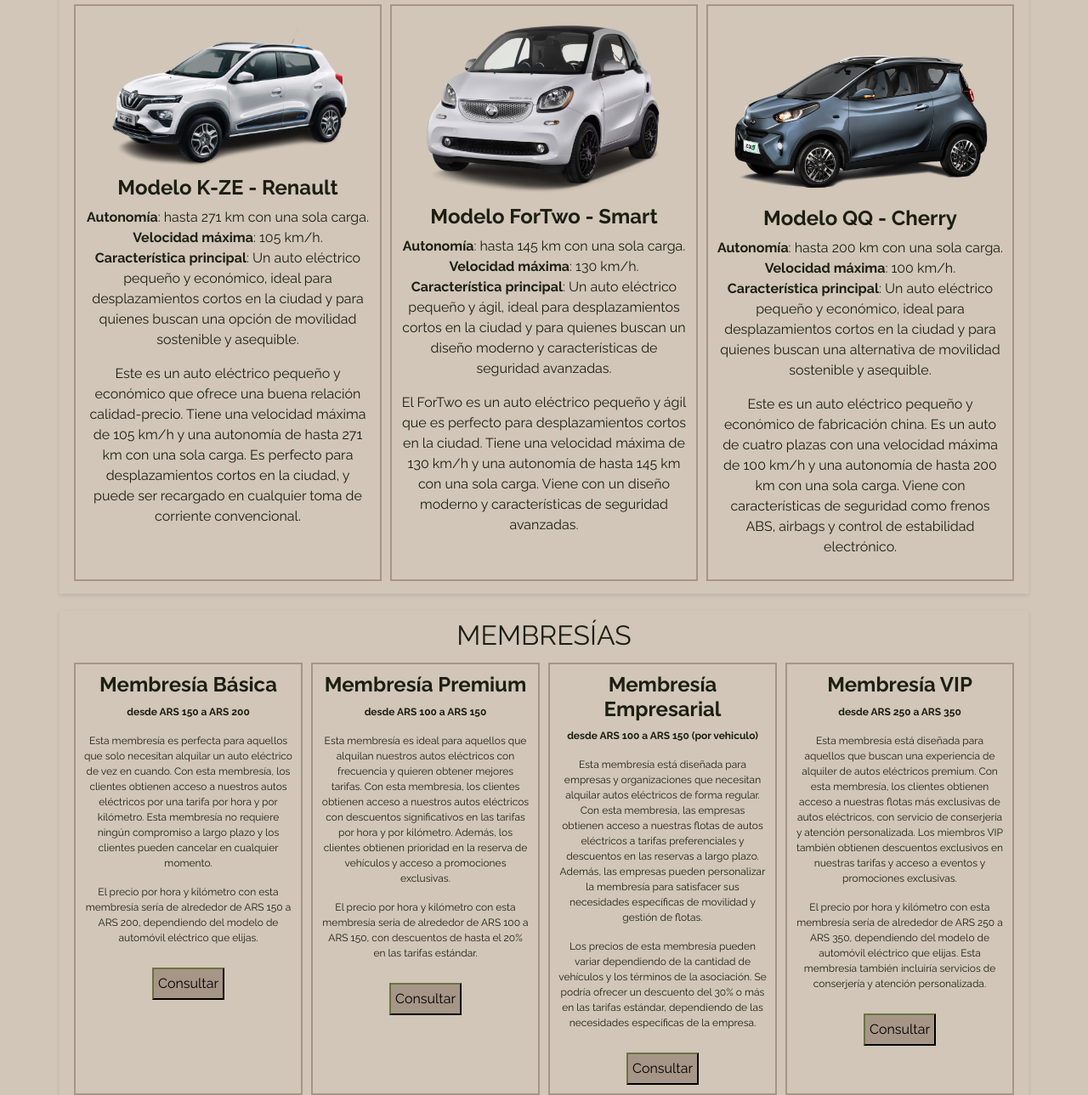
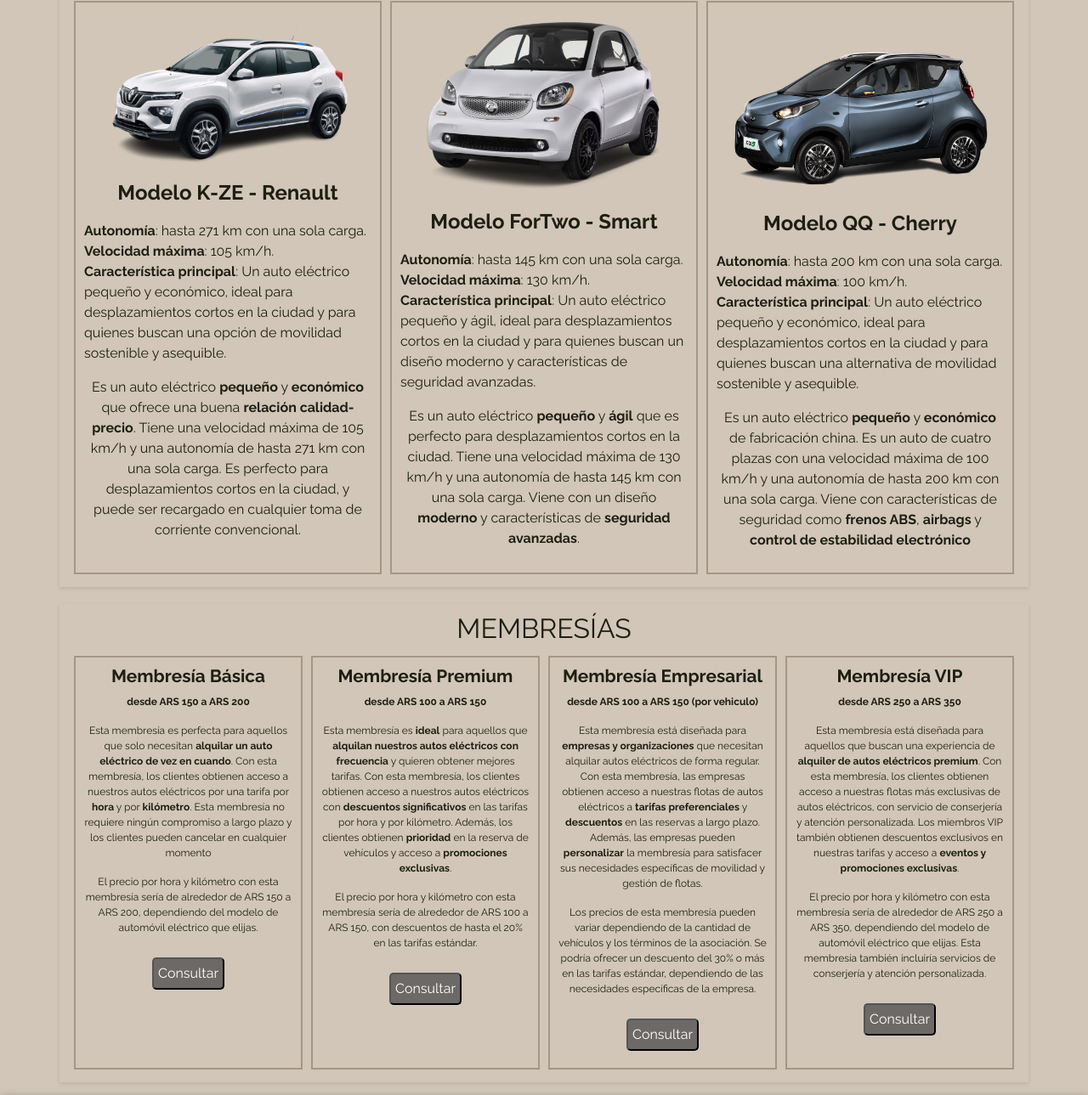
Before and after one commit to FranciscoCuminiLondero/PF-CuminiLondero, a plain HTML site: page pages/products.html in a window 1280 px wide. Shown: the part 1505-2794 px from the top of the page at 85% size. Drawn offline with nearby package versions, Linux system fonts and the light colour scheme.

Commit message:
Modificación de la página Productos

```diff
--- a/pages/products.html
+++ b/pages/products.html
@@ -62,7 +62,7 @@
                     <li><span>Velocidad máxima</span>: 125 km/h.</li>
                     <li><span>Característica principal</span>: Ideal para desplazamientos cortos en la ciudad, gracias a su tamaño pequeño y económico.</li>
                 </ul>
-                <p>Este es un auto eléctrico pequeño y económico que se destaca por su bajo costo y su buena relación calidad-precio. Tiene una velocidad máxima de 125 km/h y una autonomía de hasta 230 km con una sola carga. Es perfecto para desplazamientos cortos en la ciudad, y puede ser recargado en cualquier toma de corriente convencional.</p>
+                <p>Es un auto eléctrico <strong>pequeño</strong> y <strong>económico</strong> que se destaca por su <strong>bajo costo</strong> y su <strong>buena relación calidad-precio</strong>. Tiene una velocidad máxima de 125 km/h y una autonomía de hasta 230 km con una sola carga. Es perfecto para desplazamientos cortos en la ciudad, y puede ser recargado en cualquier toma de corriente convencional.</p>
             </article>
             <article >
                 <img class="img-fluid" src="../img/car-models/nissan-leaf.png" alt="Auto eléctrico marca Nissan modelo Leaf">
@@ -72,7 +72,7 @@
                     <li><span>Velocidad máxima</span>: 150 km/h.</li>
                     <li><span>Característica principal</span>: Un auto compacto con una buena autonomía, ideal para quienes buscan una alternativa eléctrica a los vehículos convencionales para uso diario.</li>
                 </ul>
-                <p>El Leaf es uno de los autos eléctricos más populares y reconocidos en el mercado. Es un auto compacto de cinco plazas con una velocidad máxima de 150 km/h y una autonomía de hasta 385 km con una sola carga. Viene con características de seguridad avanzadas y una variedad de opciones de carga.</p>
+                <p>Es uno de los autos eléctricos más <strong>populares</strong> y <strong>reconocidos</strong> en el mercado. Es un auto <strong>compacto</strong> de cinco plazas con una velocidad máxima de 150 km/h y una autonomía de hasta 385 km con una sola carga. Viene con características de <strong>seguridad avanzadas</strong> y una variedad de opciones de carga.</p>
             </article>
             <article>
                 <img class="img-fluid" src="../img/car-models/peugeot-e-208.png" alt="Auto eléctrico marca Peugeot modelo E-208">
@@ -82,7 +82,7 @@
                     <li><span>Velocidad máxima</span>: 150 km/h.</li>
                     <li><span>Característica principal</span>: Un auto eléctrico compacto y elegante, perfecto para desplazamientos cortos en la ciudad y para quienes buscan un diseño moderno y tecnológico.</li>
                 </ul>
-                <p>Este es un auto eléctrico compacto y elegante que ofrece una buena relación entre rendimiento y precio. Tiene una velocidad máxima de 150 km/h y una autonomía de hasta 340 km con una sola carga. Viene con un interior moderno y tecnológico y características de seguridad avanzadas.</p>
+                <p>Es un auto eléctrico <strong>compacto</strong> y <strong>elegante</strong> que ofrece una buena relación entre <strong>rendimiento</strong> y <strong>precio</strong>. Tiene una velocidad máxima de 150 km/h y una autonomía de hasta 340 km con una sola carga. Viene con un interior <strong>moderno</strong> y <strong>tecnológico</strong> y características de <strong>seguridad avanzadas</strong>.</p>
             </article>
             <article id="products2">
                 <img class="img-fluid" src="../img/car-models/renault-k-ze.png" alt="Auto eléctrico marca Renault modelo K-ZE">
@@ -92,7 +92,7 @@
                     <li><span>Velocidad máxima</span>: 105 km/h.</li>
                     <li><span>Característica principal</span>: Un auto eléctrico pequeño y económico, ideal para desplazamientos cortos en la ciudad y para quienes buscan una opción de movilidad sostenible y asequible.</li>
                 </ul>
-                <p>Este es un auto eléctrico pequeño y económico que ofrece una buena relación calidad-precio. Tiene una velocidad máxima de 105 km/h y una autonomía de hasta 271 km con una sola carga. Es perfecto para desplazamientos cortos en la ciudad, y puede ser recargado en cualquier toma de corriente convencional.</p>
+                <p>Es un auto eléctrico <strong>pequeño</strong> y <strong>económico</strong> que ofrece una buena <strong>relación calidad-precio</strong>. Tiene una velocidad máxima de 105 km/h y una autonomía de hasta 271 km con una sola carga. Es perfecto para desplazamientos cortos en la ciudad, y puede ser recargado en cualquier toma de corriente convencional.</p>
             </article>
             <article>
                 <img class="img-fluid" src="../img/car-models/smart-fortwo.png" alt="Auto eléctrico marca Smart modelo ForTwo">
@@ -102,7 +102,7 @@
                     <li><span>Velocidad máxima</span>: 130 km/h.</li>
                     <li><span>Característica principal</span>: Un auto eléctrico pequeño y ágil, ideal para desplazamientos cortos en la ciudad y para quienes buscan un diseño moderno y características de seguridad avanzadas.</li>
                 </ul>
-                <p>El ForTwo es un auto eléctrico pequeño y ágil que es perfecto para desplazamientos cortos en la ciudad. Tiene una velocidad máxima de 130 km/h y una autonomía de hasta 145 km con una sola carga. Viene con un diseño moderno y características de seguridad avanzadas.</p>
+                <p>Es un auto eléctrico <strong>pequeño</strong> y <strong>ágil</strong> que es perfecto para desplazamientos cortos en la ciudad. Tiene una velocidad máxima de 130 km/h y una autonomía de hasta 145 km con una sola carga. Viene con un diseño <strong>moderno</strong> y características de <strong>seguridad avanzadas</strong>.</p>
             </article>
             <article>
                 <img class="img-fluid" src="../img/car-models/icar-cherry-qq.png" alt="Auto eléctrico marca Chery modelo QQ">
@@ -112,7 +112,7 @@
                     <li><span>Velocidad máxima</span>: 100 km/h.</li>
                     <li><span>Característica principal</span>: Un auto eléctrico pequeño y económico, ideal para desplazamientos cortos en la ciudad y para quienes buscan una alternativa de movilidad sostenible y asequible.</li>
                 </ul>
-                <p>Este es un auto eléctrico pequeño y económico de fabricación china. Es un auto de cuatro plazas con una velocidad máxima de 100 km/h y una autonomía de hasta 200 km con una sola carga. Viene con características de seguridad como frenos ABS, airbags y control de estabilidad electrónico.</p>
+                <p>Es un auto eléctrico <strong>pequeño</strong> y <strong>económico</strong> de fabricación china. Es un auto de cuatro plazas con una velocidad máxima de 100 km/h y una autonomía de hasta 200 km con una sola carga. Viene con características de seguridad como <strong>frenos ABS</strong>, <strong>airbags</strong> y <strong>control de estabilidad electrónico</strong></p>
             </article>
         </section>
     </main>
@@ -125,28 +125,28 @@
             <article>
                 <h3>Membresía Básica</h3>
                 <p><span>desde ARS 150 a ARS 200</span></p>
-                <p>Esta membresía es perfecta para aquellos que solo necesitan alquilar un auto eléctrico de vez en cuando. Con esta membresía, los clientes obtienen acceso a nuestros autos eléctricos por una tarifa por hora y por kilómetro. Esta membresía no requiere ningún compromiso a largo plazo y los clientes pueden cancelar en cualquier momento.</p>
+                <p>Esta membresía es perfecta para aquellos que solo necesitan <strong>alquilar un auto eléctrico de vez en cuando</strong>. Con esta membresía, los clientes obtienen acceso a nuestros autos eléctricos por una tarifa por <strong>hora</strong> y por <strong>kilómetro</strong>. Esta membresía no requiere ningún compromiso a largo plazo y los clientes pueden cancelar en cualquier momento</p>
                 <p>El precio por hora y kilómetro con esta membresía sería de alrededor de ARS 150 a ARS 200, dependiendo del modelo de automóvil eléctrico que elijas.</p>
                 <a href="./contact.html#form"><input type="button" value="Consultar"></a>
             </article>
             <article>
                 <h3>Membresía Premium</h3>
                 <p><span>desde ARS 100 a ARS 150</span></p>
-                <p>Esta membresía es ideal para aquellos que alquilan nuestros autos eléctricos con frecuencia y quieren obtener mejores tarifas. Con esta membresía, los clientes obtienen acceso a nuestros autos eléctricos con descuentos significativos en las tarifas por hora y por kilómetro. Además, los clientes obtienen prioridad en la reserva de vehículos y acceso a promociones exclusivas.</p>
+                <p>Esta membresía es <strong>ideal</strong> para aquellos que <strong>alquilan nuestros autos eléctricos con frecuencia</strong> y quieren obtener mejores tarifas. Con esta membresía, los clientes obtienen acceso a nuestros autos eléctricos con <strong>descuentos significativos</strong> en las tarifas por hora y por kilómetro. Además, los clientes obtienen <strong>prioridad</strong> en la reserva de vehículos y acceso a <strong>promociones exclusivas</strong>.</p>
                 <p>El precio por hora y kilómetro con esta membresía sería de alrededor de ARS 100 a ARS 150, con descuentos de hasta el 20% en las tarifas estándar.</p>
                 <a href="./contact.html#form"><input type="button" value="Consultar"></a>
             </article>
             <article>
                 <h3>Membresía Empresarial</h3>
                 <p><span>desde ARS 100 a ARS 150 (por vehiculo)</span></p>
-                <p>Esta membresía está diseñada para empresas y organizaciones que necesitan alquilar autos eléctricos de forma regular. Con esta membresía, las empresas obtienen acceso a nuestras flotas de autos eléctricos a tarifas preferenciales y descuentos en las reservas a largo plazo. Además, las empresas pueden personalizar la membresía para satisfacer sus necesidades específicas de movilidad y gestión de flotas.</p>
+                <p>Esta membresía está diseñada para <strong>empresas y organizaciones</strong> que necesitan alquilar autos eléctricos de forma regular. Con esta membresía, las empresas obtienen acceso a nuestras flotas de autos eléctricos a <strong>tarifas preferenciales</strong> y <strong>descuentos</strong> en las reservas a largo plazo. Además, las empresas pueden <strong>personalizar</strong> la membresía para satisfacer sus necesidades específicas de movilidad y gestión de flotas.</p>
                 <p>Los precios de esta membresía pueden variar dependiendo de la cantidad de vehículos y los términos de la asociación. Se podría ofrecer un descuento del 30% o más en las tarifas estándar, dependiendo de las necesidades específicas de la empresa.</p>
                 <a href="./contact.html#form"><input type="button" value="Consultar"></a>
             </article>
             <article>
                 <h3>Membresía VIP</h3>
                 <p><span>desde ARS 250 a ARS 350</span></p>
-                <p>Esta membresía está diseñada para aquellos que buscan una experiencia de alquiler de autos eléctricos premium. Con esta membresía, los clientes obtienen acceso a nuestras flotas más exclusivas de autos eléctricos, con servicio de conserjería y atención personalizada. Los miembros VIP también obtienen descuentos exclusivos en nuestras tarifas y acceso a eventos y promociones exclusivas.</p>
+                <p>Esta membresía está diseñada para aquellos que buscan una experiencia de <strong>alquiler de autos eléctricos premium</strong>. Con esta membresía, los clientes obtienen acceso a nuestras flotas más exclusivas de autos eléctricos, con servicio de conserjería y atención personalizada. Los miembros VIP también obtienen descuentos exclusivos en nuestras tarifas y acceso a <strong>eventos y promociones exclusivas</strong>.</p>
                 <p>El precio por hora y kilómetro con esta membresía sería de alrededor de ARS 250 a ARS 350, dependiendo del modelo de automóvil eléctrico que elijas. Esta membresía también incluiría servicios de conserjería y atención personalizada.</p>
                 <a href="./contact.html#form"><input type="button" value="Consultar"></a>
             </article>
--- a/sass/views/_products.scss
+++ b/sass/views/_products.scss
@@ -20,6 +20,17 @@
         span {
             font-weight: 700;
         }
+        input {
+            padding: 5px;
+            margin: 10px;
+            background-color: $color-dimgray;
+            color: #fff;
+            border-color: none;
+            border-radius: 5px;
+        &:hover {
+            background-color: $color-sgbusgreen;
+            }
+        }
     }
 }
 .memberships-section {
@@ -29,15 +40,21 @@
 }
 
 @media only screen and (min-width:768px) {
-    /*PRODUCTS*/
     .cars-models {
         grid-template-columns: repeat(3, 1fr);
         text-align: center;
         align-content: center;
         article {
             h3 {
+                padding-top: 10px;
                 font-weight: 700;
                 font-size: 1.5rem;
+            }
+            ul {
+                padding-top: 10px;
+            }
+            li {
+                text-align: start;
             }
             ul li, p {
                 font-size: 1rem;
@@ -49,16 +66,10 @@
         article {
             h3 {
                 font-weight: 700;
-                font-size: 1.5rem;
+                font-size: 1.3rem;
             }
-            ul li, p {
+            ul li, p, p span {
                 font-size: 0.75rem;
-            }
-            input {
-                margin-top: 10px;
-                padding: 5px;
-                background-color: $color-beaver;
-                border-color: $color-eerieblack;
             }
         }
     }
```
Also changed, not shown: css/styles.css, 1 other file.
